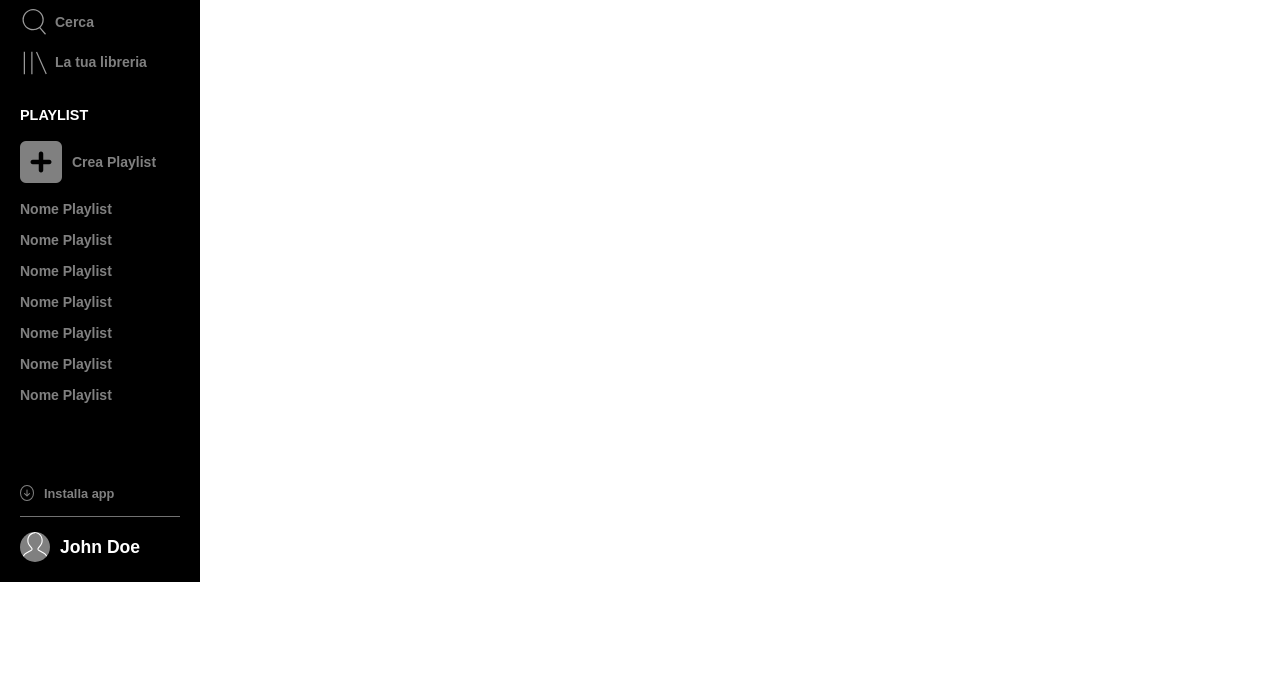
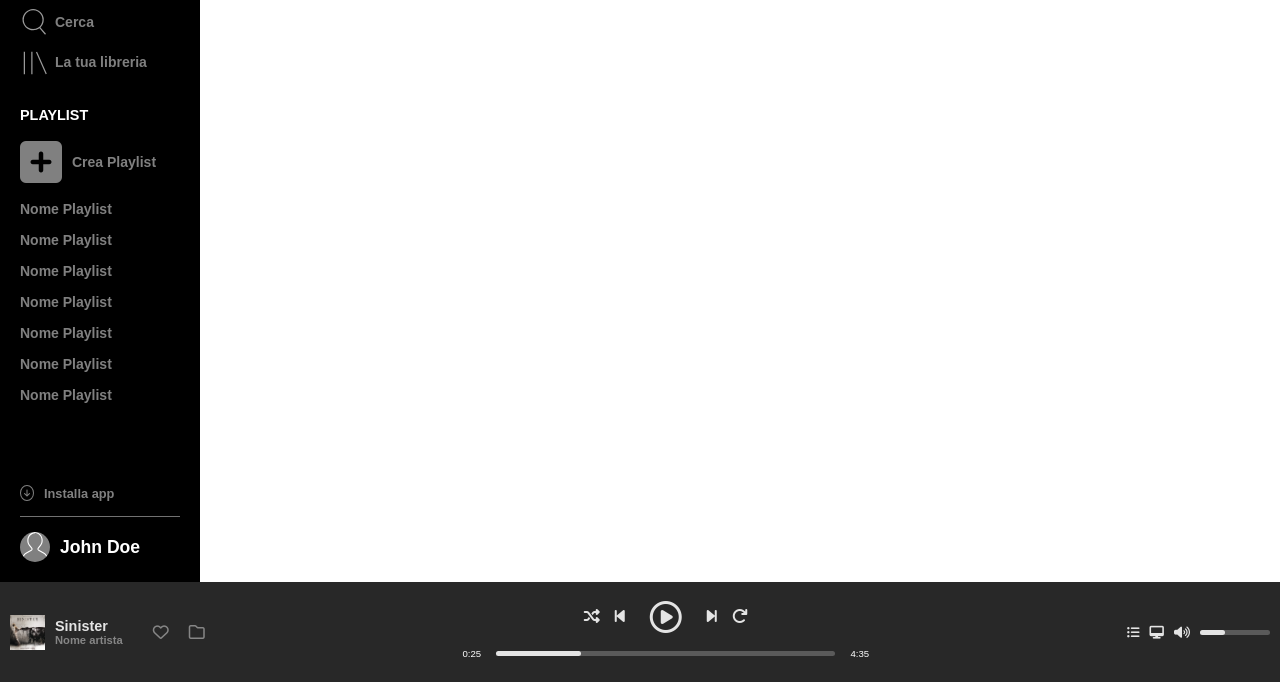
Before and after one commit to Starliege/html-css-spotifyweb, a plain HTML site: page index.html in a window 1280 px wide. Shown: the part 118-800 px from the top of the page. Drawn offline with Linux system fonts and the light colour scheme.

Commit message:
barra inferiore inserita

```diff
--- a/app.css
+++ b/app.css
@@ -115,6 +115,189 @@ header {
     background: #808080 url(img/profile.svg) center;
     border-radius: 50%;
   }
+
+  /* PLAYER */
+
+/* sinistra */
+#player {
+    height: 100px;
+    width: 100%;
+    padding: 25px 10px;
+    position: fixed;
+    bottom: 0;
+    display: flex;
+    justify-content: space-between;
+    align-items: center;
+    background-color: #282828;
+  }
+
+  #player a {
+    color: #e4e4e4;
+  }
+
+  #player a:hover {
+    color: #FFF;
+    text-decoration: underline;
+  }
+
+  #player > div {
+    flex-grow: 1;
+  }
+
+  #player .song {
+    display: flex;
+    align-items: center;
+    gap: 10px;
+    color: #767676;
+  }
+
+  #player .song a {
+    color: #868686;
+  }
+
+  #player .song a:hover {
+    color: #FFF;
+    text-decoration: underline;
+  }
+
+  #player .song .song-title {
+    font-size: 0.9rem;
+  }
+
+  #player .song .song-title a {
+    color: #e4e4e4;
+  }
+
+  #player .song .artist {
+    font-size: 0.7rem;
+  }
+
+  #player .song .album-cover {
+    width: 35px;
+    height: 35px;
+  }
+
+  #player .song > div:nth-child(3) {
+    display: flex;
+    flex-direction: column;
+    justify-content: space-between;
+    gap: 5px;
+  }
+
+  #player .song i {
+    font-size: 1rem;
+  }
+
+  /* player */
+  #player .barra {
+    height: 5px;
+    background-color: #5A5A5A;
+    border-radius: 5px;
+  }
+
+  #player .barra .current {
+    height: 100%;
+    background-color: #e4e4e4;
+    border-radius: inherit;
+    display: flex;
+    flex-direction: row-reverse;
+  }
+
+  #player .barra .current i.fa-circle {
+    display: none;
+    font-size: 0.8rem;
+    color: #FFF;
+  }
+
+  #player .barra:hover .current i.fa-circle {
+    display: block;
+  }
+
+  #player .barra:hover .current {
+    background-color: #0F0;
+  }
+
+  /* centrale */
+
+  #player .controlli-center {
+    display: flex;
+    flex-direction: column;
+    justify-content: space-between;
+    align-items: center;
+    gap: 10px;
+    flex-grow: 2;
+    font-size: 1rem;
+  }
+
+  #player .controlli-center div {
+    display: flex;
+    flex-direction: row;
+    align-items: center;
+    gap: 15px;
+  }
+
+  #player .controlli-center .fa-play-circle {
+    margin: 0 10px;
+    font-size: 2rem;
+  }
+
+  #player .controlli-center .fa-play-circle:hover {
+    transform: scale(1.1, 1.1);
+  }
+
+  #player .controlli-center .timer {
+    width: 100%;
+    display: flex;
+    justify-content: space-between;
+    align-items: center;
+    padding: 5px;
+    color: #FFF;
+    font-size: 0.5rem;
+    text-align: center;
+  }
+
+  #player .controlli-center .timer span {
+    font-size: 0.6rem;
+    color: #FFF;
+  }
+
+  #player .controlli-center .timer .barra {
+    width: 100%;
+  }
+
+  #player .controlli-center .timer .barra .current {
+    width: 25%;
+  }
+
+  #player .barra .current i.fa-circle {
+    margin-top: 3px;
+  }
+
+  /* destra */
+  #player .controlli-right {
+    display: flex;
+    justify-content: flex-end;
+    align-items: center;
+    gap: 10px;
+    font-size: 0.8rem;
+  }
+
+  #audio .barra {
+    margin: 2px 0;
+    display: inline-block;
+    width: 70px;
+  }
+
+  #audio .barra .current {
+    width: 35%;
+  }
+
+  #audio .barra .current i.fa-circle {
+    margin-top: -3px;
+  }
+
+
+
 
   /* TABLET */
 @media screen and (min-width: 550px) {
--- a/index.html
+++ b/index.html
@@ -5,7 +5,7 @@
     <meta charset="UTF-8">
     <meta http-equiv="X-UA-Compatible" content="IE=edge">
     <meta name="viewport" content="width=device-width, initial-scale=1.0">
-    <title>Document</title>
+    <title>Spotify</title>
     <link rel="stylesheet" href="app.css">
     <script src="https://kit.fontawesome.com/c6687b9fca.js" crossorigin="anonymous"></script>
 </head>
@@ -55,6 +55,54 @@
                 </div>
             </div>
         </header>
+        <section id="player">
+            <div class="song">
+              <img src="img/sinister.jpeg" alt="Album Cover" class="album-cover">
+              <div>
+                <div class="song-title"><a href="#">Sinister</a></div>
+                <div class="artist"><a href="#">Nome artista</a></div>
+              </div>
+              <div>
+                <a href="#"><i class="far fa-heart"></i></a>
+                <a href="#"><i class="far fa-folder"></i></a>
+              </div>
+            </div>
+
+            <div>
+              <div class="controlli-center">
+                <div>
+                  <a href="#"><i class="fas fa-random"></i></a>
+                  <a href="#"><i class="fas fa-step-backward"></i></a>
+                  <a href="#"><i class="far fa-play-circle"></i></a>
+                  <a href="#"><i class="fas fa-step-forward"></i></a>
+                  <a href="#"><i class="fas fa-redo"></i></a>
+                </div>
+
+                <div class="timer">
+                  <span>0:25</span>
+                  <div class="barra">
+                    <div class="current">
+                      <i class="fas fa-circle"></i>
+                    </div>
+                  </div>
+                  <span>4:35</span>
+                </div>
+              </div>
+            </div>
+
+            <div class="controlli-right">
+              <a href="#"><i class="fas fa-list-ul"></i></a>
+              <a href="#"><i class="fas fa-desktop"></i></a>
+              <a href="#"><i class="fas fa-volume-up"></i></a>
+              <div id="audio">
+                <div class="barra">
+                  <div class="current">
+                    <i class="fas fa-circle"></i>
+                  </div>
+                </div>
+              </div>
+            </div>
+          </section>
     </div>
 </body>
 
```
